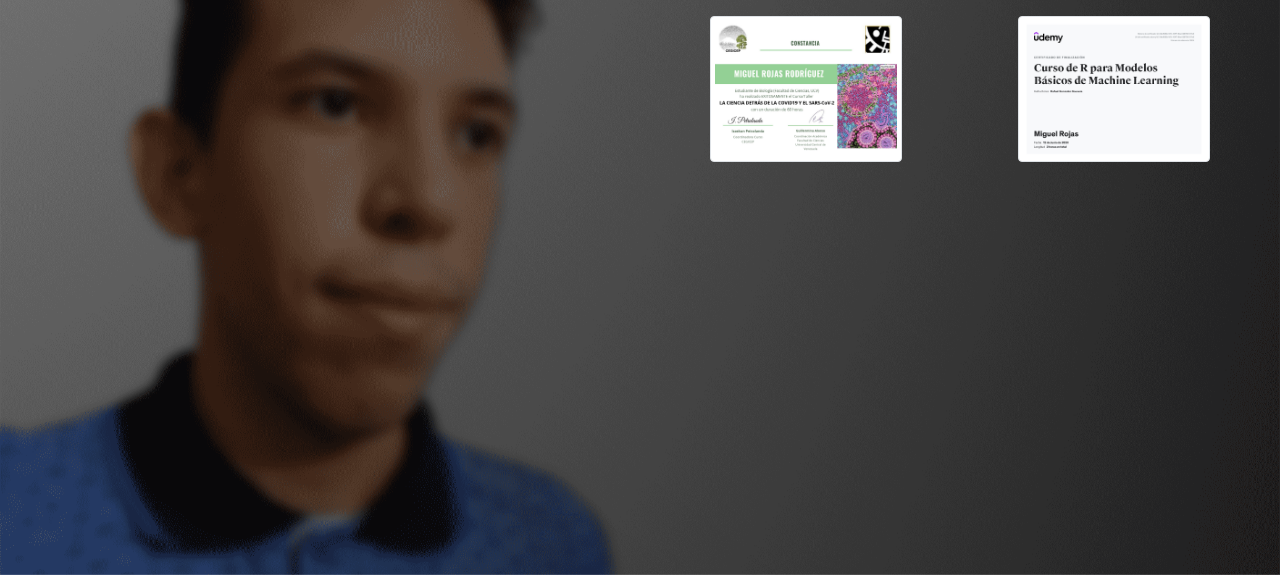
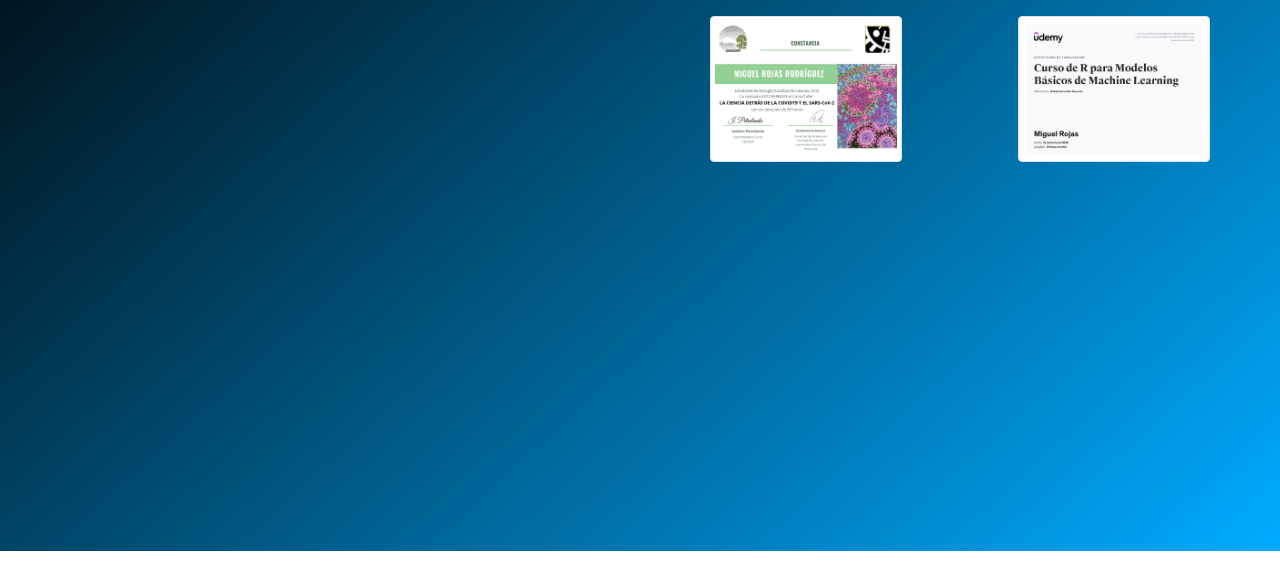
Before and after one commit to itsmiguelrojas/certificates, a plain HTML site: page index.html in a window 1280 px wide. Shown: the part 225-800 px from the top of the page. Drawn offline with nearby package versions, Linux system fonts and the light colour scheme.

Commit message:
Update style.css

```diff
--- a/css/style.css
+++ b/css/style.css
@@ -7,9 +7,7 @@ body {
 }
 
 .background-image {
-  background: url("../img/background-portrait.png") no-repeat center center fixed;
-  background-size: cover;
-  min-height: 100vh
+  background: linear-gradient(318deg, #00ABFF, #000000);
 }
 
 .container-fluid {
```
